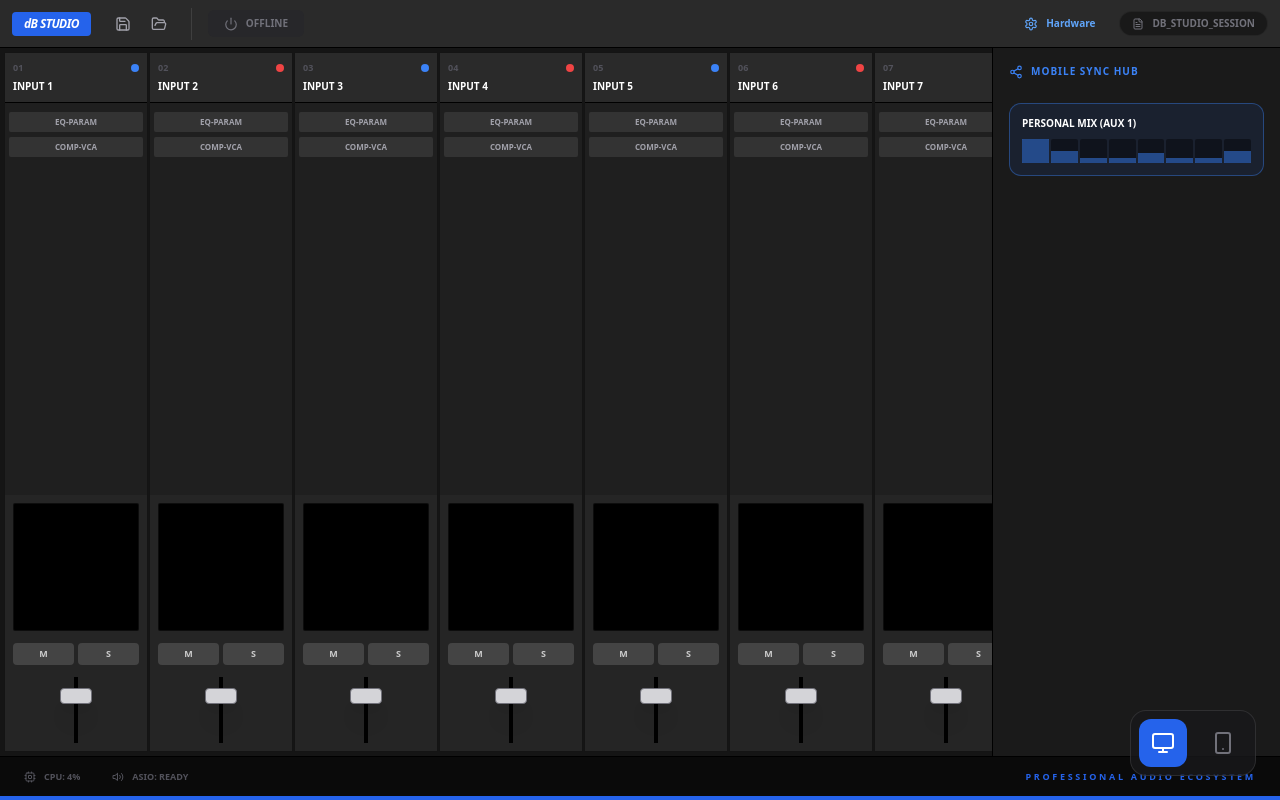
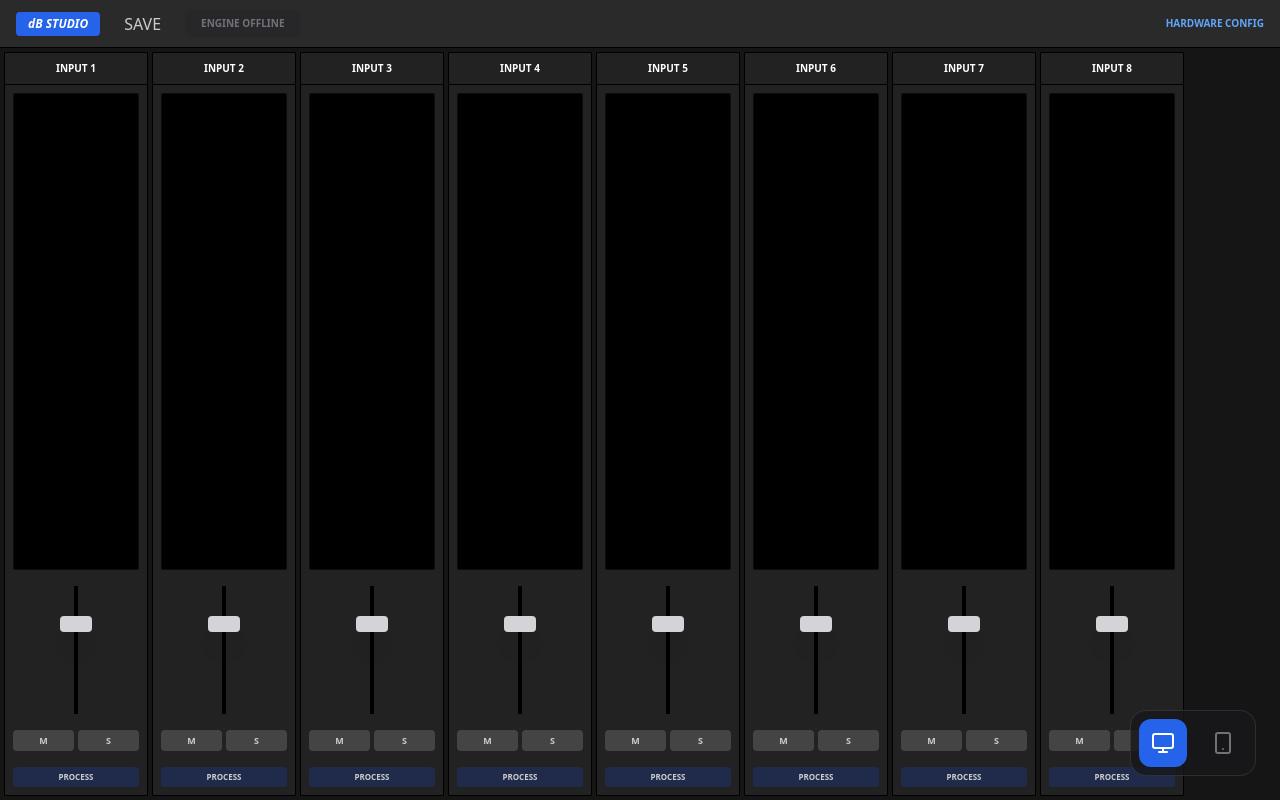
Before and after one commit to DbStudioProducers/db-studio-pro, a React (Vite) app: page / in a window 1280 px wide. Built offline with nearby package versions, Linux system fonts and the light colour scheme; the HTML template or start-up script is replaced by a standard one.

Commit message:
Update DesktopApp.tsx

```diff
--- a/src/components/DesktopApp.tsx
+++ b/src/components/DesktopApp.tsx
@@ -1,15 +1,11 @@
 import React, { useEffect, useRef } from 'react';
-import {
-  Play, Square, Power, Settings, Share2,
-  Activity, Zap, Save, FolderOpen, Download, FileText, Monitor, Cpu, Volume2
-} from 'lucide-react';
 import { useStudioStore, SESSION_EXT } from '../store/studioStore';
 
 const DesktopApp: React.FC = () => {
   const store = useStudioStore();
   const fileInputRef = useRef<HTMLInputElement>(null);
 
-  // LOGICA DE MEDIÇÃO DE ÁUDIO REAL (Web Audio API)
+  // LOGICA REAL DO ANALISADOR DE ÁUDIO
   useEffect(() => {
     let animationFrame: number;
     let audioSrc: MediaStreamAudioSourceNode | null = null;
@@ -40,95 +36,49 @@ const DesktopApp: React.FC = () => {
             }
           };
           update();
-        } catch (err) { console.error("Hardware Error:", err); }
+        } catch (err) { console.error(err); }
       } else { store.updateMeters({}); }
     };
+
     runEngine();
     return () => cancelAnimationFrame(animationFrame);
   }, [store.isRunning, store.audioContext, store.system.inputDeviceId]);
 
   return (
-    <div className="flex flex-col h-screen bg-[#111] text-[#ccc] font-sans overflow-hidden border-b-4 border-blue-600">
-      {/* Menu & Transport */}
-      <header className="h-12 bg-[#2a2a2a] border-b border-black flex items-center justify-between px-3">
+    <div className="flex flex-col h-screen bg-[#111] text-[#ccc] font-sans overflow-hidden">
+      <header className="h-12 bg-[#2a2a2a] border-b border-black flex items-center justify-between px-4">
         <div className="flex items-center gap-4">
-          <div className="px-3 py-1 bg-blue-600 rounded text-white font-black italic text-xs tracking-tighter">dB STUDIO</div>
-          <div className="flex gap-1 border-r border-white/10 pr-4">
-             <button onClick={() => store.saveSession()} className="p-2 hover:bg-white/5 rounded text-zinc-400"><Save size={16} /></button>
-             <button onClick={() => fileInputRef.current?.click()} className="p-2 hover:bg-white/5 rounded text-zinc-400"><FolderOpen size={16} /></button>
-             <input type="file" ref={fileInputRef} onChange={(e) => e.target.files?.[0] && store.loadSession(e.target.files[0])} accept={SESSION_EXT} className="hidden" />
-          </div>
-          <button onClick={() => store.togglePower()} className={`px-4 py-1.5 rounded-md flex items-center gap-2 transition-all font-black text-[10px] ${store.isRunning ? 'bg-green-600 text-white' : 'bg-zinc-800 text-zinc-500'}`}>
-            <Power size={14} /> {store.isRunning ? 'ENGINE ONLINE' : 'OFFLINE'}
+          <div className="px-3 py-1 bg-blue-600 rounded text-white font-black italic text-xs">dB STUDIO</div>
+          <button onClick={() => store.saveSession()} className="p-2 hover:bg-white/5 rounded">SAVE</button>
+          <button onClick={() => store.togglePower()} className={`px-4 py-1.5 rounded-md flex items-center gap-2 font-black text-[10px] ${store.isRunning ? 'bg-green-600 text-white' : 'bg-zinc-800 text-zinc-500'}`}>
+            {store.isRunning ? 'ENGINE ONLINE' : 'ENGINE OFFLINE'}
           </button>
         </div>
-        <div className="flex items-center gap-6 text-[10px] font-bold uppercase">
-          <button onClick={() => store.setSettingsOpen(true)} className="flex items-center gap-2 text-blue-400"><Settings size={14} /> Hardware</button>
-          <div className="bg-black/40 px-3 py-1 rounded-full border border-white/5 text-zinc-500 flex items-center gap-2"><FileText size={12}/> {store.currentSessionName}</div>
-        </div>
+        <button onClick={() => store.setSettingsOpen(true)} className="text-blue-400 text-[10px] font-bold uppercase">HARDWARE CONFIG</button>
       </header>
 
-      {/* Main Area */}
-      <div className="flex-1 flex overflow-hidden">
-        {/* Track View */}
-        <div className="flex-1 overflow-x-auto flex bg-[#151515] p-1 gap-[1px]">
-          {store.tracks.map(track => (
-            <div key={track.id} className="w-36 flex-shrink-0 flex flex-col bg-[#222] border border-black/40">
-              <div className="p-2 border-b border-black bg-[#2a2a2a]">
-                <div className="flex justify-between items-center mb-1">
-                  <span className="text-[9px] text-zinc-600 font-black">0{track.id}</span>
-                  <div className="w-2 h-2 rounded-full" style={{ backgroundColor: track.color }}></div>
-                </div>
-                <div className="text-[10px] font-bold text-white uppercase truncate">{track.name}</div>
+      <div className="flex-1 flex overflow-x-auto bg-[#151515] p-1 gap-1">
+        {store.tracks.map(track => (
+          <div key={track.id} className="w-36 flex-shrink-0 flex flex-col bg-[#222] border border-black">
+            <div className="p-2 border-b border-black text-[10px] font-bold text-white uppercase text-center">{track.name}</div>
+            <div className="flex-1 p-2 flex flex-col gap-4">
+              <div className="flex-1 bg-black rounded-sm relative overflow-hidden border border-white/5">
+                <div className="absolute bottom-0 inset-x-0 bg-gradient-to-t from-green-500 via-yellow-400 to-red-500" style={{ height: `${track.inputLevel * 100}%`, transition: 'height 0.05s ease-out' }}></div>
               </div>
-              {/* FX SLOTS */}
-              <div className="flex-1 p-1 space-y-1 bg-black/10">
-                <button onClick={() => store.setEditingTrack(track.id)} className="w-full py-1 bg-[#333] hover:bg-blue-600 text-[8px] rounded-sm text-zinc-400 uppercase font-bold">EQ-PARAM</button>
-                <button onClick={() => store.setEditingTrack(track.id)} className={`w-full py-1 text-[8px] rounded-sm uppercase font-bold ${track.comp.enabled ? 'bg-orange-600 text-white' : 'bg-[#333] text-zinc-400'}`}>COMP-VCA</button>
+              <div className="h-32 relative flex justify-center">
+                <div className="w-1 bg-black h-full"></div>
+                <input type="range" min="0" max="1" step="0.01" value={track.gain} onChange={(e) => store.updateTrackGain(track.id, parseFloat(e.target.value))} className="absolute inset-0 w-full h-full opacity-0 cursor-ns-resize rotate-180" style={{ writingMode: 'bt-lr' } as any} />
+                <div className="absolute w-8 h-4 bg-zinc-300 rounded shadow-xl" style={{ bottom: `${track.gain * 100}%`, transform: 'translateY(50%)' }}></div>
               </div>
-              {/* MIXER STRIP */}
-              <div className="h-64 bg-[#252525] p-2 flex flex-col gap-3">
-                <div className="h-32 bg-black rounded-sm relative p-0.5 overflow-hidden border border-white/5">
-                  <div className="absolute bottom-0 inset-x-0 bg-gradient-to-t from-green-500 via-yellow-400 to-red-500 transition-all duration-75" style={{ height: `${track.inputLevel * 100}%` }}></div>
-                </div>
-                <div className="grid grid-cols-2 gap-1">
-                  <button onClick={() => store.toggleMute(track.id)} className={`text-[9px] font-bold py-1 rounded ${track.isMuted ? 'bg-red-700 text-white' : 'bg-[#444]'}`}>M</button>
-                  <button onClick={() => store.toggleSolo(track.id)} className={`text-[9px] font-bold py-1 rounded ${track.isSolo ? 'bg-yellow-600 text-white' : 'bg-[#444]'}`}>S</button>
-                </div>
-                <div className="flex-1 relative flex justify-center">
-                  <div className="w-1 bg-black h-full"></div>
-                  <input type="range" min="0" max="1" step="0.01" value={track.gain} onChange={(e) => store.updateTrackGain(track.id, parseFloat(e.target.value))} className="absolute inset-0 w-full h-full opacity-0 cursor-ns-resize rotate-180" style={{ writingMode: 'bt-lr' } as any} />
-                  <div className="absolute w-8 h-4 bg-zinc-300 rounded shadow-xl border border-zinc-500 pointer-events-none" style={{ bottom: `${track.gain * 100}%`, transform: 'translateY(50%)' }}></div>
-                </div>
+              <div className="grid grid-cols-2 gap-1">
+                <button onClick={() => store.toggleMute(track.id)} className={`text-[9px] font-bold py-1 rounded ${track.isMuted ? 'bg-red-700 text-white' : 'bg-[#444]'}`}>M</button>
+                <button onClick={() => store.toggleSolo(track.id)} className={`text-[9px] font-bold py-1 rounded ${track.isSolo ? 'bg-yellow-600 text-white' : 'bg-[#444]'}`}>S</button>
               </div>
+              <button onClick={() => store.setEditingTrack(track.id)} className="w-full py-1 bg-blue-900/40 text-[8px] font-bold rounded">PROCESS</button>
             </div>
-          ))}
-        </div>
-
-        {/* Sync Hub Sidebar */}
-        <div className="w-72 bg-[#1a1a1a] border-l border-black flex flex-col p-4">
-          <div className="flex items-center gap-2 text-blue-500 text-[10px] font-black uppercase tracking-widest mb-6"><Share2 size={14}/> Mobile Sync Hub</div>
-          <div className="flex-1 space-y-4 overflow-y-auto">
-            {store.auxMixes.map(mix => (
-              <div key={mix.id} onClick={() => store.setActiveAux(mix.id)} className={`p-3 rounded-xl border transition-all cursor-pointer ${store.activeAuxId === mix.id ? 'bg-blue-600/10 border-blue-500/40' : 'bg-black/20 border-white/5'}`}>
-                <div className="text-[10px] font-bold text-white mb-2 uppercase">{mix.name}</div>
-                <div className="flex gap-0.5 h-6">
-                  {store.tracks.map(t => <div key={t.id} className="flex-1 bg-black/40 rounded-sm relative flex flex-col-reverse"><div className="w-full bg-blue-500/50" style={{ height: `${(mix.channelLevels[t.id] || 0) * 100}%` }}></div></div>)}
-                </div>
-              </div>
-            ))}
           </div>
-        </div>
+        ))}
       </div>
-
-      {/* Footer */}
-      <footer className="h-10 bg-[#0a0a0a] border-t border-black flex items-center justify-between px-6 text-[9px] text-zinc-600 font-bold uppercase">
-        <div className="flex gap-8">
-          <div className="flex items-center gap-2"><Cpu size={12}/> CPU: 4%</div>
-          <div className="flex items-center gap-2"><Volume2 size={12}/> ASIO: {store.isRunning ? 'Active' : 'Ready'}</div>
-        </div>
-        <div className="text-blue-600 tracking-[0.3em]">Professional Audio Ecosystem</div>
-      </footer>
     </div>
   );
 };
```
